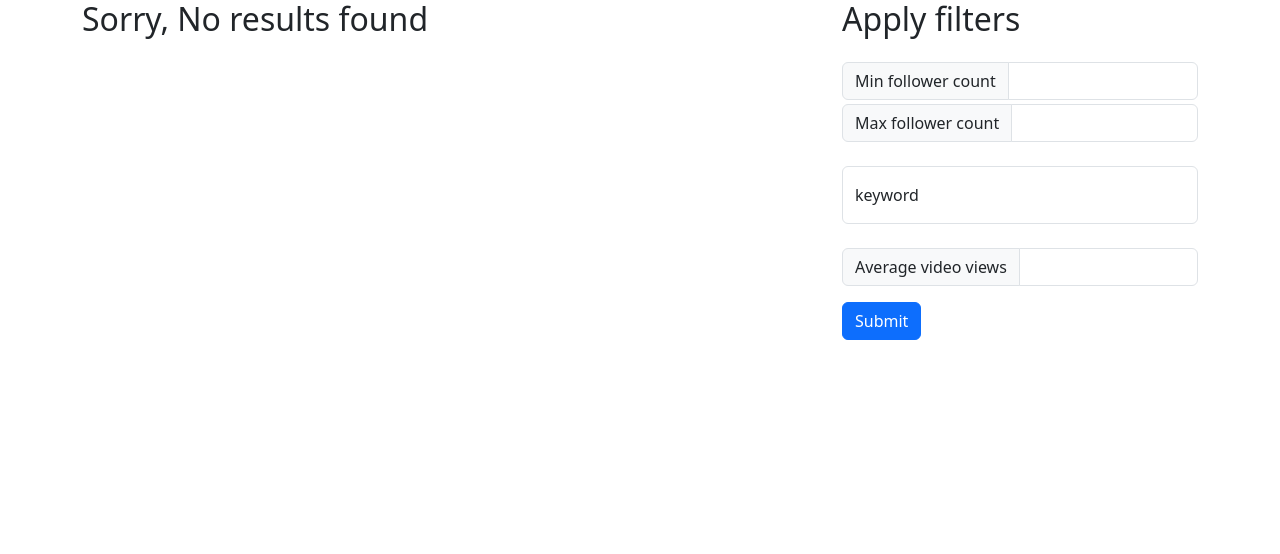
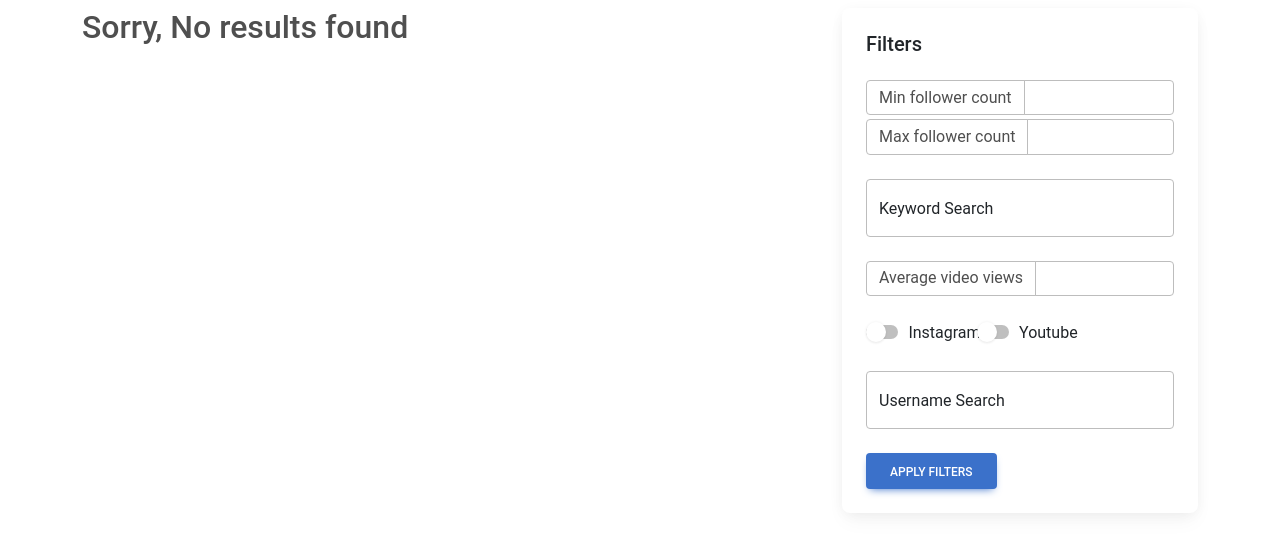
Before and after one commit to EshwarThummala/smie-ui, a React (Create React App) app: page / in a window 1280 px wide. Shown: the top 554 px of the page. Built offline with nearby package versions, Linux system fonts and the light colour scheme.

Commit message:
Added new filters and some new data to UserInfoCard component

```diff
--- a/package.json
+++ b/package.json
@@ -36,7 +36,9 @@
     ]
   },
   "devDependencies": {
+    "@fortawesome/fontawesome-free": "^6.5.1",
     "bootstrap": "^5.3.2",
+    "mdb-react-ui-kit": "^7.2.0",
     "react-bootstrap": "^2.10.1"
   }
 }
--- a/src/App.js
+++ b/src/App.js
@@ -1,4 +1,6 @@
 import "bootstrap/dist/css/bootstrap.css";
+import 'mdb-react-ui-kit/dist/css/mdb.min.css';
+import "@fortawesome/fontawesome-free/css/all.min.css";
 import UserForm from './components/Form';
 import Container from 'react-bootstrap/Container';
 import Row from 'react-bootstrap/Row';
@@ -9,7 +11,7 @@ import UsersDisplay from "./components/UsersDisplay";
 function App() {
   return (
     <UserDataProvider>
-    <Container>
+    <Container className="mt-2">
       <Row>
         <Col md={8} lg={8}>
           <UsersDisplay />
--- a/src/components/Form.jsx
+++ b/src/components/Form.jsx
@@ -1,64 +1,132 @@
-import Button from 'react-bootstrap/Button';
-import Form from 'react-bootstrap/Form';
-import InputGroup from 'react-bootstrap/InputGroup';
-import FloatingLabel from 'react-bootstrap/FloatingLabel';
-import useUserDataContext from '../contexts/UserDataContext';
-import { useState } from 'react';
-import { fetchUserDetails } from '../api/filterApi';
+import Button from "react-bootstrap/Button";
+import Form from "react-bootstrap/Form";
+import InputGroup from "react-bootstrap/InputGroup";
+import FloatingLabel from "react-bootstrap/FloatingLabel";
+import useUserDataContext from "../contexts/UserDataContext";
+import Card from "react-bootstrap/Card";
+import { Row, Col } from "react-bootstrap";
+import { useState } from "react";
+import { fetchUserDetails } from "../api/filterApi";
 
 export default function UserForm() {
-
-  const { userData, setUserData } = useUserDataContext();
+  const { setUserData } = useUserDataContext();
   const [minFollowerCount, setMinFollowerCount] = useState();
   const [maxFollowerCount, setMaxFollowerCount] = useState();
-  const [keyword, setKeyword] = useState('');
+  const [keyword, setKeyword] = useState("");
   const [avgVideoViews, setAvgVideoViews] = useState();
+  const [username, setUsername] = useState("");
+  const [instaId, setInstaId] = useState(false);
+  const [ytId, setYtId] = useState(false);
 
-  function handleSubmit(data){
+  function handleSubmit(data) {
     data.preventDefault();
-    let newFilters = {}
-    if(minFollowerCount && maxFollowerCount){
-      newFilters["follower_filter"] = [minFollowerCount, maxFollowerCount]
+    let newFilters = {};
+    if (minFollowerCount && maxFollowerCount) {
+      newFilters["follower_filter"] = [minFollowerCount, maxFollowerCount];
     }
-    if(keyword){
-      newFilters["keyword_filter"] = keyword
+    if (keyword) {
+      newFilters["keyword_filter"] = keyword;
     }
-    if(avgVideoViews){
-      newFilters["avgview_filter"] = avgVideoViews
+    if (avgVideoViews) {
+      newFilters["avgview_filter"] = avgVideoViews;
     }
-    console.log(newFilters)
-    fetchUserDetails(newFilters, setUserData)
+    let socialids = [];
+    if (instaId) {
+      socialids.push("ins_id");
+    }
+    if (ytId) {
+      socialids.push("yt_id");
+    }
+    if (socialids.length !== 0) {
+      newFilters["socialid_filter"] = socialids;
+    }
+    if (username) {
+      newFilters["username_filter"] = username;
+    }
+    console.log(newFilters);
+    fetchUserDetails(newFilters, setUserData);
   }
 
   return (
     <div>
-      <h2>Apply filters</h2>
+      <Card>
+        <Card.Body>
+        <Card.Title>Filters</Card.Title>
         <Form>
-
           <InputGroup className="mb-1 mt-4">
             <InputGroup.Text>Min follower count</InputGroup.Text>
-        <Form.Control  type="number" value={minFollowerCount} onChange={(e) => setMinFollowerCount(e.target.value)}/>
-
+            <Form.Control
+              type="number"
+              value={minFollowerCount}
+              onChange={(e) => setMinFollowerCount(e.target.value)}
+            />
           </InputGroup>
 
           <InputGroup className="mb-4">
             <InputGroup.Text>Max follower count</InputGroup.Text>
-        <Form.Control  type="number" value={maxFollowerCount} onChange={(e) => setMaxFollowerCount(e.target.value)}/>
+            <Form.Control
+              type="number"
+              value={maxFollowerCount}
+              onChange={(e) => setMaxFollowerCount(e.target.value)}
+            />
           </InputGroup>
 
-      <FloatingLabel className='mb-4' controlId="floatingPassword" label="keyword">
-        <Form.Control type="text" placeholder="Enter keyword" value={keyword} onChange={(e) => setKeyword(e.target.value)}/>
+          <FloatingLabel
+            className="mb-4"
+            label="Keyword Search"
+          >
+            <Form.Control
+              type="text"
+              placeholder="Enter keyword"
+              value={keyword}
+              onChange={(e) => setKeyword(e.target.value)}
+            />
           </FloatingLabel>
 
-      <InputGroup className="mb-3">
+          <InputGroup className="mb-4">
             <InputGroup.Text>Average video views</InputGroup.Text>
-        <Form.Control type="number" value={avgVideoViews} onChange={(e) => setAvgVideoViews(e.target.value)}/>
+            <Form.Control
+              type="number"
+              value={avgVideoViews}
+              onChange={(e) => setAvgVideoViews(e.target.value)}
+            />
           </InputGroup>
+          <Row>
+          <Col md={4} className="mb-4">
+          <Form.Check
+            type="switch"
+            id="custom-switch"
+            onChange={() => setInstaId((previousValue) => !previousValue)}
+            label="Instagram"
+          />
+          </Col>
+          <Col>
+          <Form.Check
+            type="switch"
+            id="custom-switch"
+            onChange={() => setYtId((previousValue) => !previousValue)}
+            label="Youtube"
+          />
+          </Col>
+          </Row>
+          <FloatingLabel
+            className="mb-4"
+            label="Username Search"
+          >
+            <Form.Control
+              type="text"
+              placeholder="Enter keyword"
+              value={username}
+              onChange={(e) => setUsername(e.target.value)}
+            />
+          </FloatingLabel>
 
           <Button variant="primary" type="submit" onClick={handleSubmit}>
-        Submit
+            Apply Filters
           </Button>
         </Form>
+        </Card.Body>
+      </Card>
     </div>
   );
 }
--- a/src/components/UserInfoCard.jsx
+++ b/src/components/UserInfoCard.jsx
@@ -1,28 +1,107 @@
 import Card from "react-bootstrap/Card";
 import { Row, Col } from "react-bootstrap";
+import { MDBBtn, MDBIcon } from "mdb-react-ui-kit";
 
 export default function UserInfoCard({ userData }) {
-  const  { user_profile, original_post } = userData
+  const calculate_avgviews = (posts) => {
+    let posts_count = 0
+    let views = posts.map(post => {
+      if(post?.views){
+        posts_count += 1
+        return post.views
+      }
+      return 0
+    })
+    if(posts_count === 0){
+      return null
+    }
+    return Math.round(views.reduce((total, num) => total + num, 0)/posts_count)
+  }
+  const { user_profile, original_post, social_media, posts_info } = userData;
+  const insta_id = social_media?.ins_id;
+  const yt_id = social_media?.youtube_name;
+  const avg_views = calculate_avgviews(posts_info)
   return (
-    <Card bg="light" className="mb-2" style={{ width: "50rem" }}>
+    <Card bg="light" className="mb-4" style={{ width: "50rem" }}>
       <Card.Body>
         <Card.Title>{user_profile.name}</Card.Title>
-        <Card.Subtitle className="mb-2 text-muted">{user_profile.username}</Card.Subtitle>
+        <Row>
+          <Col md={3}>
+            <Card.Subtitle className="mb-2 text-muted">
+              {user_profile.username}
+            </Card.Subtitle>
+          </Col>
+          <Col>
+          {insta_id && (
+              <Card.Subtitle className="mb-2">
+                <Row>
+                <Col md={3}>
+                <MDBBtn
+                  className="m-1"
+                  size="sm"
+                  style={{ backgroundColor: "#ac2bac" }}
+                  href="#"
+                >
+                  <MDBIcon fab icon="instagram" />
+                </MDBBtn>
+                </Col>
+                <Col className="mt-2">{insta_id}</Col>
+                </Row>
+              </Card.Subtitle>
+          )}
+          </Col>
+          <Col>
+          {yt_id && (
+              <Card.Subtitle className="mb-2">
+                <Row>
+                <Col md={3}>
+                <MDBBtn
+                  className="m-1"
+                  size="sm"
+                  style={{ backgroundColor: "#ed302f" }}
+                  href="#"
+                >
+                  <MDBIcon fab icon="youtube" />
+                </MDBBtn>
+                </Col>
+                <Col className="mt-2">{yt_id}</Col>
+                </Row>
+              </Card.Subtitle>
+          )}
+          </Col>
+        </Row>
         <Card.Text>
-            <b>Bio</b> : {user_profile.tiktok_bio}
+          <b>TikTok Bio</b> : {user_profile.tiktok_bio}
         </Card.Text>
         <Row>
           <Col md={3}>
-                 <Card.Text><b>Followers</b> : {user_profile.tiktok_followers}</Card.Text>
+            <Card.Text>
+              <b>Followers</b> : {user_profile.tiktok_followers}
+            </Card.Text>
           </Col>
           <Col md={3}>
-                <Card.Text><b>Following</b> : {user_profile.tiktok_following}</Card.Text>
+            <Card.Text>
+              <b>Following</b> : {user_profile.tiktok_following}
+            </Card.Text>
+          </Col>
+          <Col >
+            <Card.Text>
+              <b>Average TikTok Views</b> : {avg_views}
+            </Card.Text>
           </Col>
         </Row>
-        <Card className="mt-2" bg="black" style={{ color : "#DAF7A6" }}>
+        <Card className="mt-2" bg="black" style={{ color: "#DAF7A6" }}>
           <Card.Body>
-                <Card.Title>Original Post : #{original_post.original_hashtag}</Card.Title>
-                <Card.Link href={original_post.share_url} style={{ color: 'inherit' }} target="_blank">{original_post.description.trim()}</Card.Link>
+            <Card.Title>
+              Original Post : #{original_post.original_hashtag}
+            </Card.Title>
+            <Card.Link
+              href={original_post.share_url}
+              style={{ color: "inherit" }}
+              target="_blank"
+            >
+              <u>{original_post.description.trim()}</u>
+            </Card.Link>
           </Card.Body>
         </Card>
       </Card.Body>
--- a/src/components/UsersDisplay.jsx
+++ b/src/components/UsersDisplay.jsx
@@ -1,12 +1,13 @@
-import { Container } from "react-bootstrap";
 import useUserDataContext from "../contexts/UserDataContext";
 import UserInfoCard from "./UserInfoCard";
 import '../css/UsersDisplay.css'
 
 export default function UsersDisplay() {
-  const { userData, setUserData } = useUserDataContext();
+  const { userData } = useUserDataContext();
   return userData.length ? (
-    <Container className="mt-4">
+    <div>
+      <b>{userData.length} users</b>
+      <div className="mt-2">
         <div style={{ maxHeight: "750px", overflowY: "scroll"}}>
           {userData.map((singleUserData) => (
             <UserInfoCard
@@ -15,7 +16,8 @@ export default function UsersDisplay() {
             />
           ))}
         </div>
-    </Container>
+      </div>
+    </div>
   ) : (
     <div>
       <h2>Sorry, No results found</h2>
```
Also changed, not shown: 1 other file (tests, documents, lock files or other folders). Lines whose indentation alone changed are shown as unchanged.
